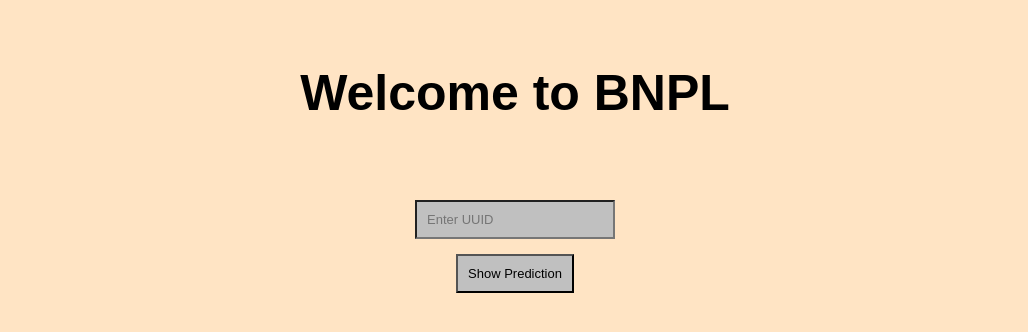
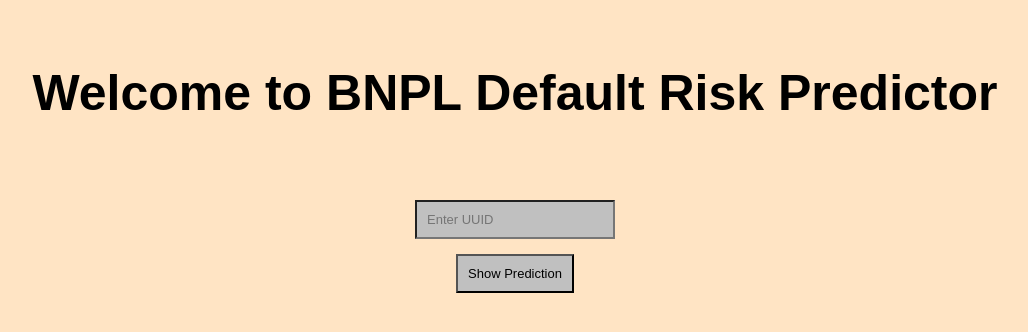
Before and after one commit to sirvictorson/klarna, a Flask app: page / in a window 1280 px wide. Shown: the top 332 px of the page, without its empty margins (125-1153 px from the left). Run offline with Flask 3, Linux system fonts and the light colour scheme.

Commit message:
Update index.html

```diff
--- a/templates/index.html
+++ b/templates/index.html
@@ -8,7 +8,7 @@
     <link rel="stylesheet" href="static/style.css">
 </head>
 <body>
-    <h1>Welcome to {{name}}</h1>
+    <h1>Welcome to {{name}} Default Risk Predictor</h1>
     <br>
 
     <form action="/prediction">
```
